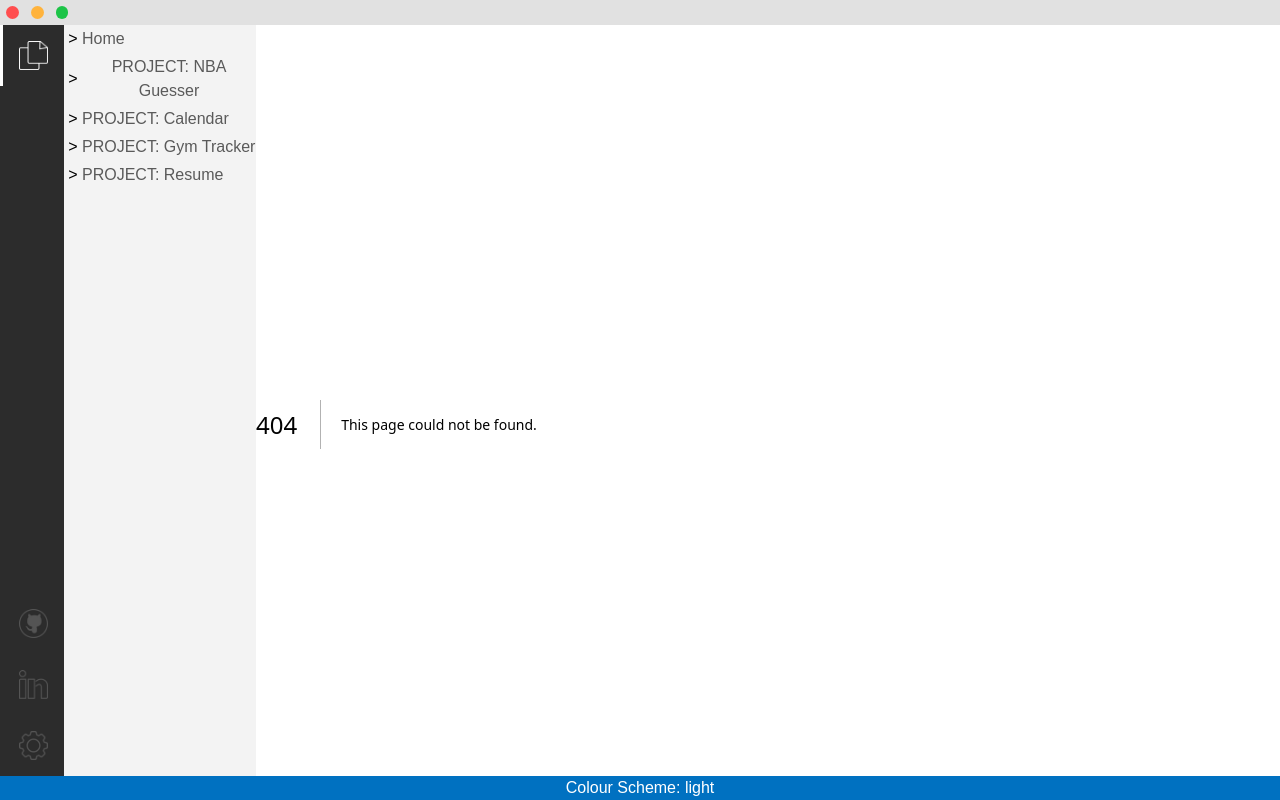
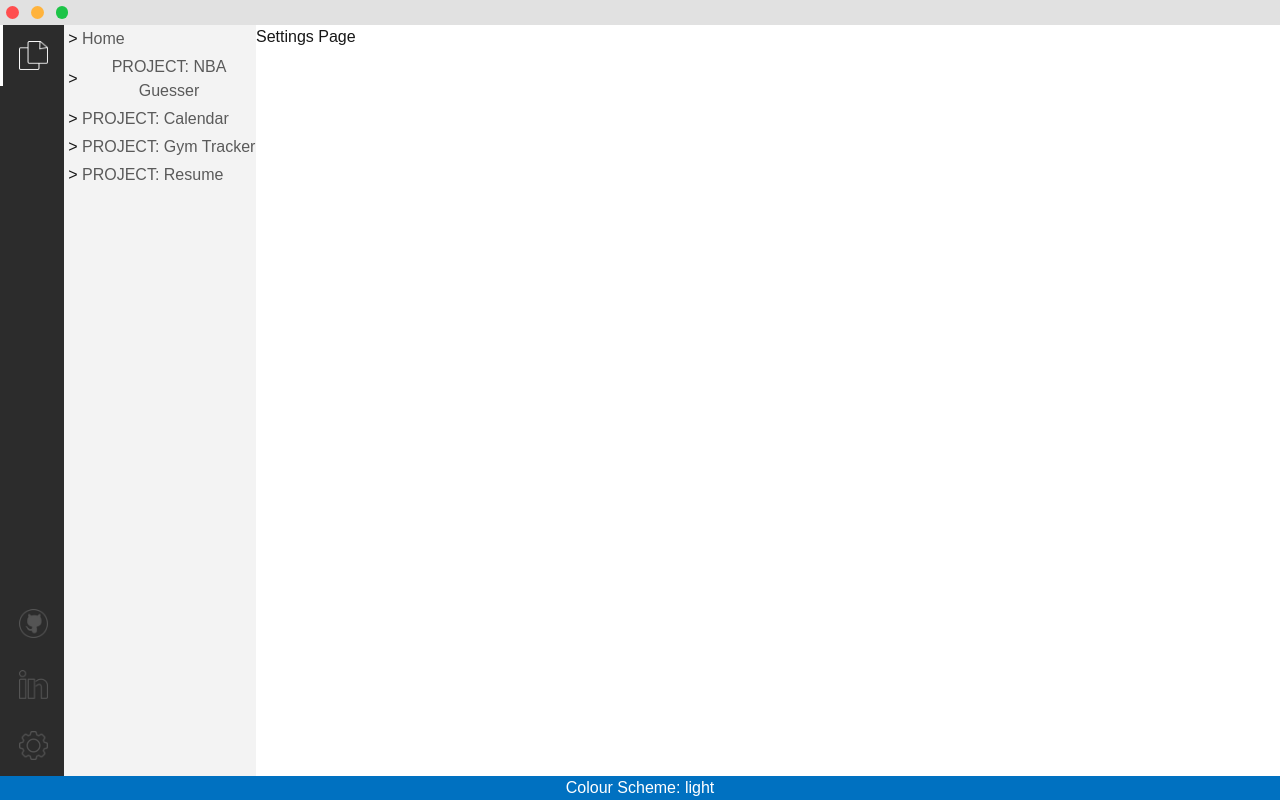
Before and after one commit to cammando016/2026-portfolio, a Next.js app in the folder 2026-portfolio/: page /settings in a window 1280 px wide. Before the commit this address had no page. Built offline with nearby package versions, Linux system fonts and the light colour scheme.

Commit message:
Create settings route and update settings Icon component to route there

```diff
--- /dev/null
+++ b/2026-portfolio/app/settings/page.tsx
@@ -0,0 +1,5 @@
+import Settings from "../../components/Settings"
+
+export default function SettingsPage () {
+    return <Settings />
+}
--- a/2026-portfolio/components/Icon.tsx
+++ b/2026-portfolio/components/Icon.tsx
@@ -34,6 +34,7 @@ export default function Icon(props : Props) {
         <>
         { props.toggleable ?
             <button
+                disabled={props.activeIcon === 'settings' && props.iconType === 'settings'}
                 className={`${styles.iconContainer} ${isActiveIcon ? styles.iconContainerActive : styles.iconContainerInactive} `}
                 onClick={() => props.handleClickIcon(props.iconType)}
             >
--- a/2026-portfolio/components/LinksAndIcons.tsx
+++ b/2026-portfolio/components/LinksAndIcons.tsx
@@ -4,12 +4,22 @@ import { useState } from "react";
 import Icons from "./Icons";
 import Links from "./Links";
 import { iconOptions } from "../types/Files";
+import { useRouter } from "next/navigation";
 
 export default function LinksAndIcons() {
     const [activeIcon, setActiveIcon] = useState<iconOptions>('files');
+    const router = useRouter();
 
     const handleClickIcon = (iconKey : iconOptions) => {
         if(activeIcon === iconKey) setActiveIcon(null);
+        else if (iconKey === 'files') {
+            setActiveIcon(iconKey);
+            router.push('/')
+        }
+        else if (iconKey === 'settings') {
+            setActiveIcon(iconKey);
+            router.push('/settings');
+        }
         else setActiveIcon(iconKey);
     }
 
--- /dev/null
+++ b/2026-portfolio/components/Settings.tsx
@@ -0,0 +1,7 @@
+export default function Settings() {
+    return (
+        <div>
+            <p>Settings Page</p>
+        </div>
+    )
+}
```
